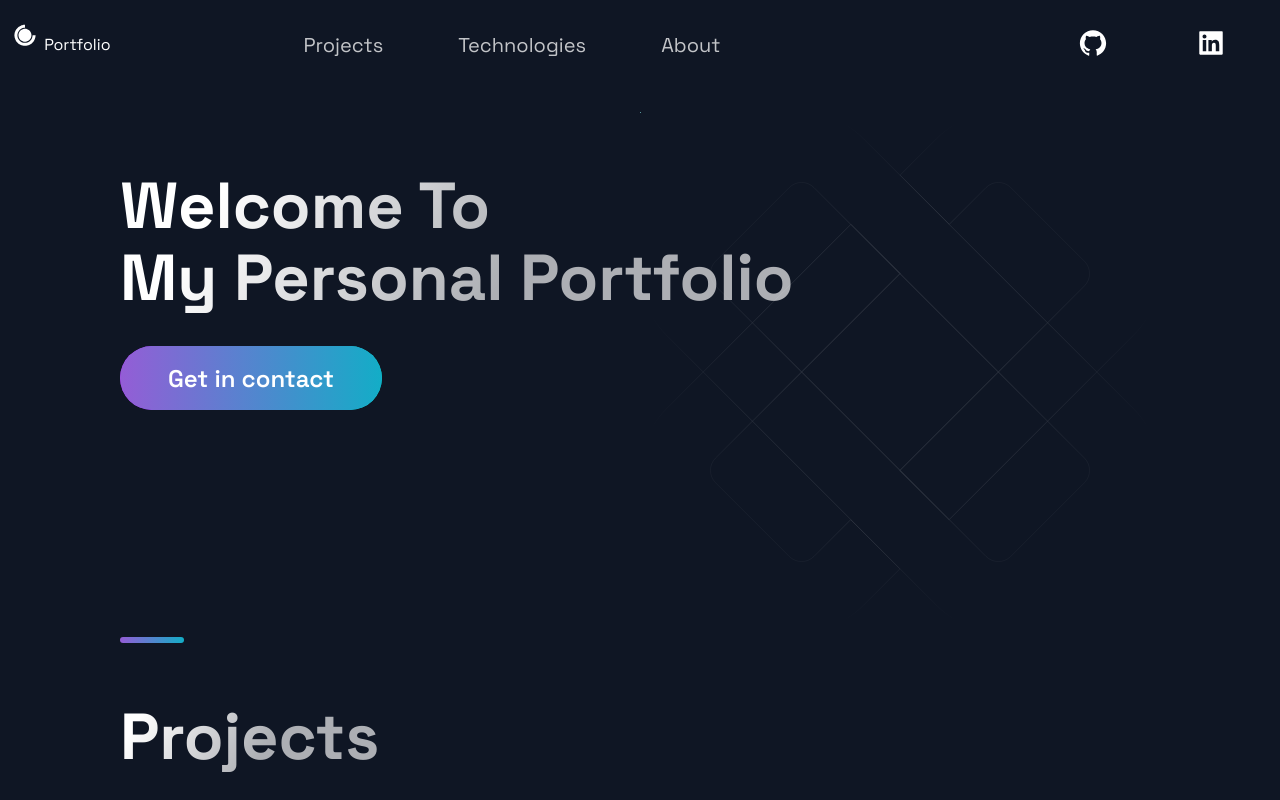
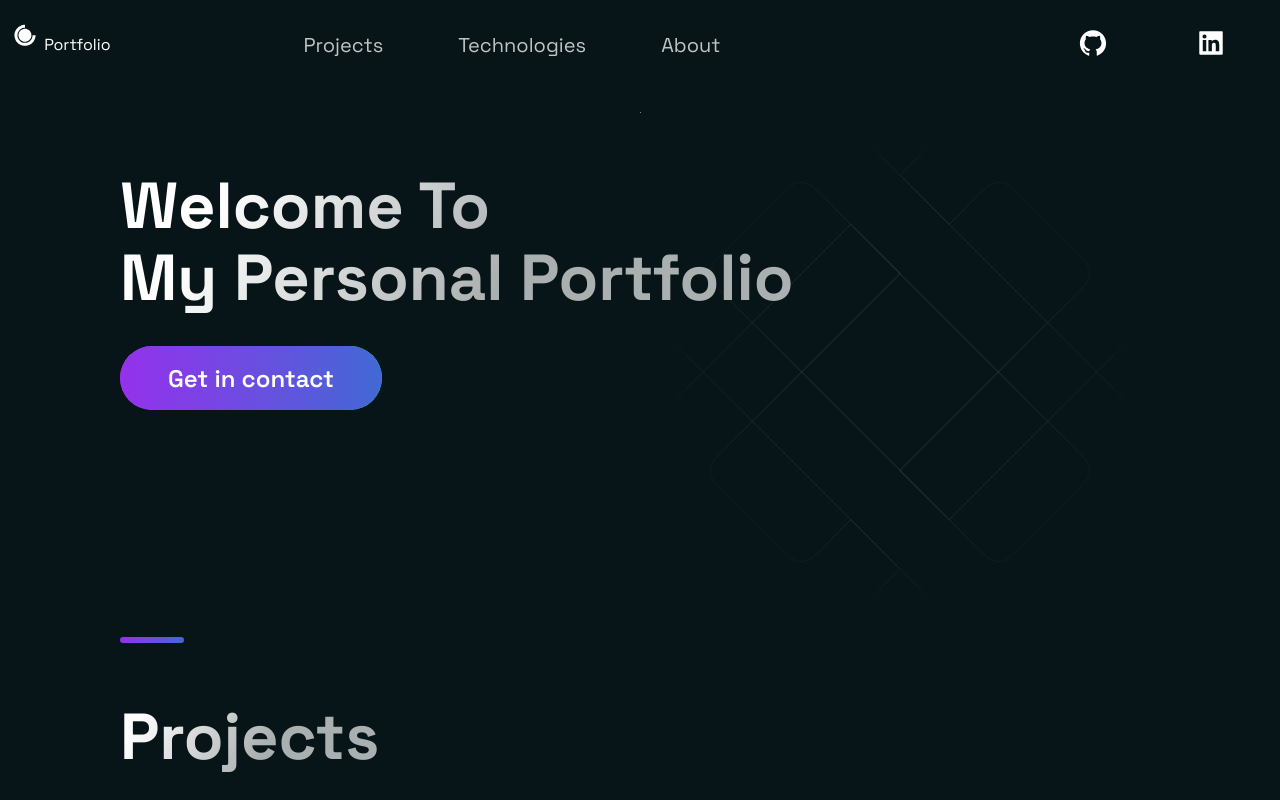
Before and after one commit to viniciusrma/portfolio-website, a Next.js app: page / in a window 1280 px wide. Shown: the top 800 px of the page. Built offline with nearby package versions, Linux system fonts and the light colour scheme.

Commit message:
color changes

```diff
--- a/src/components/TimeLine/TimeLineStyles.js
+++ b/src/components/TimeLine/TimeLineStyles.js
@@ -1,8 +1,8 @@
-import styled from "styled-components";
+import styled from 'styled-components'
 
 export const CarouselContainer = styled.ul`
   max-width: 1040px;
-  background: #0f1624;
+  background: ${(props) => props.theme.colors.background1};
   padding: 0rem;
   list-style: none;
   display: flex;
@@ -30,16 +30,16 @@ export const CarouselContainer = styled.ul`
     justify-content: initial;
     margin-bottom: 8px;
   }
-`;
+`
 export const CarouselMobileScrollNode = styled.div`
   @media ${(props) => props.theme.breakpoints.sm} {
     display: flex;
     min-width: ${({ final }) => (final ? `120%;` : `min-content`)};
   }
-`;
+`
 
 export const CarouselItem = styled.div`
-  background: #0f1624;
+  background: ${(props) => props.theme.colors.background1};
   border-radius: 3px;
   max-width: 196px;
 
@@ -62,7 +62,7 @@ export const CarouselItem = styled.div`
     ${(props) =>
       props.active === props.index ? `opacity: 1` : `opacity: 0.5`};
   }
-`;
+`
 
 export const CarouselItemTitle = styled.h4`
   font-weight: bold;
@@ -90,7 +90,7 @@ export const CarouselItemTitle = styled.h4`
     font-size: 16px;
     line-height: 24px;
   }
-`;
+`
 export const CarouselItemImg = styled.svg`
   margin-left: 21px;
   -webkit-mask-image: linear-gradient(
@@ -105,7 +105,7 @@ export const CarouselItemImg = styled.svg`
     margin-left: 16px;
     overflow: visible;
   }
-`;
+`
 
 export const CarouselItemText = styled.p`
   font-size: 14px;
@@ -124,7 +124,7 @@ export const CarouselItemText = styled.p`
     line-height: 16px;
     padding-right: 0;
   }
-`;
+`
 export const CarouselButtons = styled.div`
   width: 288px;
 
@@ -136,7 +136,7 @@ export const CarouselButtons = styled.div`
     visibility: visible;
     margin-bottom: 48px;
   }
-`;
+`
 
 export const CarouselButton = styled.button`
   box-sizing: border-box;
@@ -152,7 +152,7 @@ export const CarouselButton = styled.button`
   &:focus {
     outline: none;
   }
-`;
+`
 
 export const CarouselButtonDot = styled.div`
   background-color: white;
@@ -160,4 +160,4 @@ export const CarouselButtonDot = styled.div`
   margin: auto;
   width: 3px;
   height: 3px;
-`;
+`
--- a/src/styles/GlobalComponents/index.js
+++ b/src/styles/GlobalComponents/index.js
@@ -88,7 +88,9 @@ export const SectionDivider = styled.div`
   background: ${(props) =>
     props.colorAlt
       ? "linear-gradient(270deg, #F46737 0%, #945DD6 100%)"
-      : "linear-gradient(270deg, #13ADC7 0%, #945DD6 100%)"};
+      : "linear-gradient(90deg, #9531EC 0%, #4269D4 100%)"};
+
+
 
   margin: ${(props) => (props.divider ? "4rem 0" : "")};
 
@@ -220,7 +222,7 @@ export const ButtonFront = styled.button`
   background: ${({ alt }) =>
     alt
       ? "linear-gradient(270deg, #F46737 0%, #945DD6 100%)"
-      : "linear-gradient(270deg, #13ADC7 0%, #945DD6 100%)"};
+      : "linear-gradient(90deg, #9531EC 0%, #4269D4 100%)"};
   opacity: ${({ disabled }) => (disabled ? ".5" : "1")};
   transition: 0.4s ease;
   font-size: ${({ alt }) => (alt ? "20px" : "24px")};
--- a/src/styles/globals.js
+++ b/src/styles/globals.js
@@ -18,7 +18,7 @@ const GlobalStyles = createGlobalStyle`
     font-family: ${(props) => props.theme.fonts.main};
     font-size: 1.6rem;
     background: ${(props) => props.theme.colors.background1};
-    color: ${(props) => props.theme.colors.primary1};
+    color: ${(props) => props.theme.colors.color};
     cursor: default;
 
   }
--- a/src/themes/default.js
+++ b/src/themes/default.js
@@ -1,22 +1,23 @@
 export default {
   // Temp fonts
   fonts: {
-    title: "Space Grotesk, sans-serif",
-    main: "Space Grotesk, sans-serif",
+    title: 'Space Grotesk, sans-serif',
+    main: 'Space Grotesk, sans-serif'
   },
   // Colors for layout
   colors: {
-    primary1: "hsl(204,23.8%,95.9%)",
-    background1: "#0F1624",
-    accent1: "hsl(34.9,98.6%,72.9%)",
-    button: "hsl(205.1,100%,36.1%)",
-    background2: "hsl(232.7,27.3%,23.7%)",
+    primary1: '#4666D5',
+    background1: '#071518',
+    accent1: 'hsl(34.9,98.6%,72.9%)',
+    button: 'hsl(205.1,100%,36.1%)',
+    background2: '#0E1C22',
+    color: '#F9F9F9'
   },
   // Breakpoints for responsive design
   breakpoints: {
-    sm: "screen and (max-width: 640px)",
-    md: "screen and (max-width: 768px)",
-    lg: "screen and (max-width: 1024px)",
-    xl: "screen and (max-width: 1280px)",
-  },
-};
+    sm: 'screen and (max-width: 640px)',
+    md: 'screen and (max-width: 768px)',
+    lg: 'screen and (max-width: 1024px)',
+    xl: 'screen and (max-width: 1280px)'
+  }
+}
```
Also changed, not shown: 1 other file (tests, documents, lock files or other folders).
